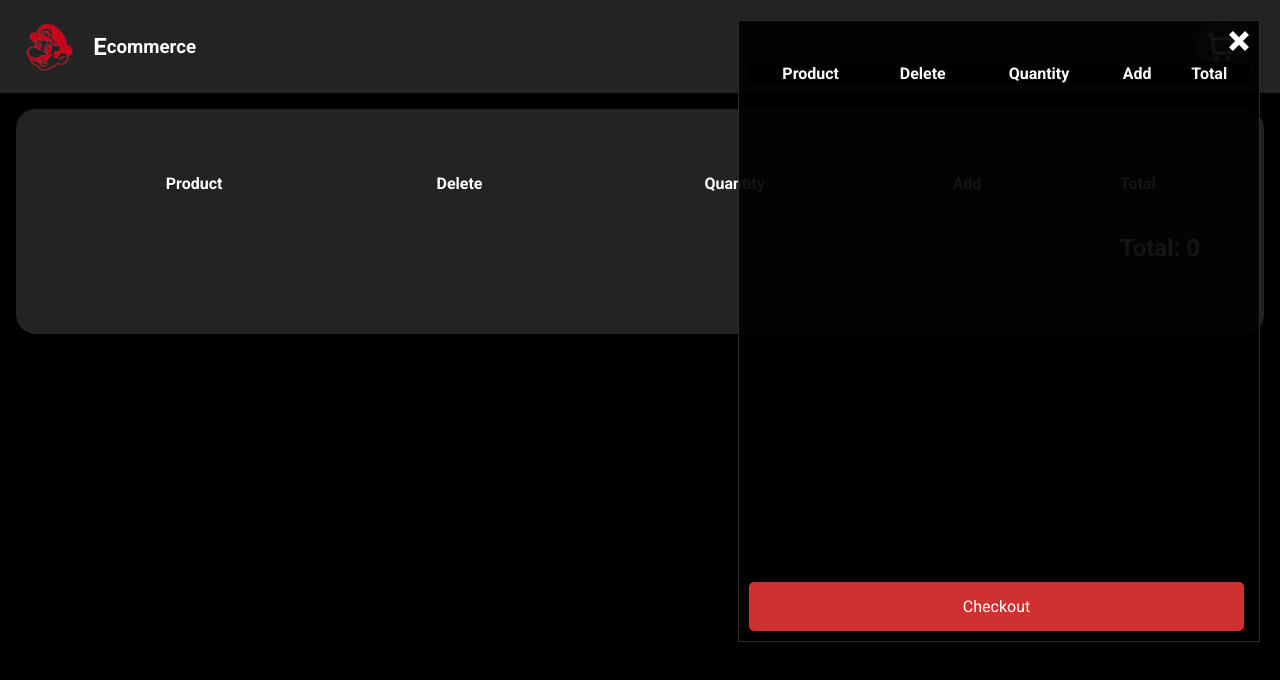
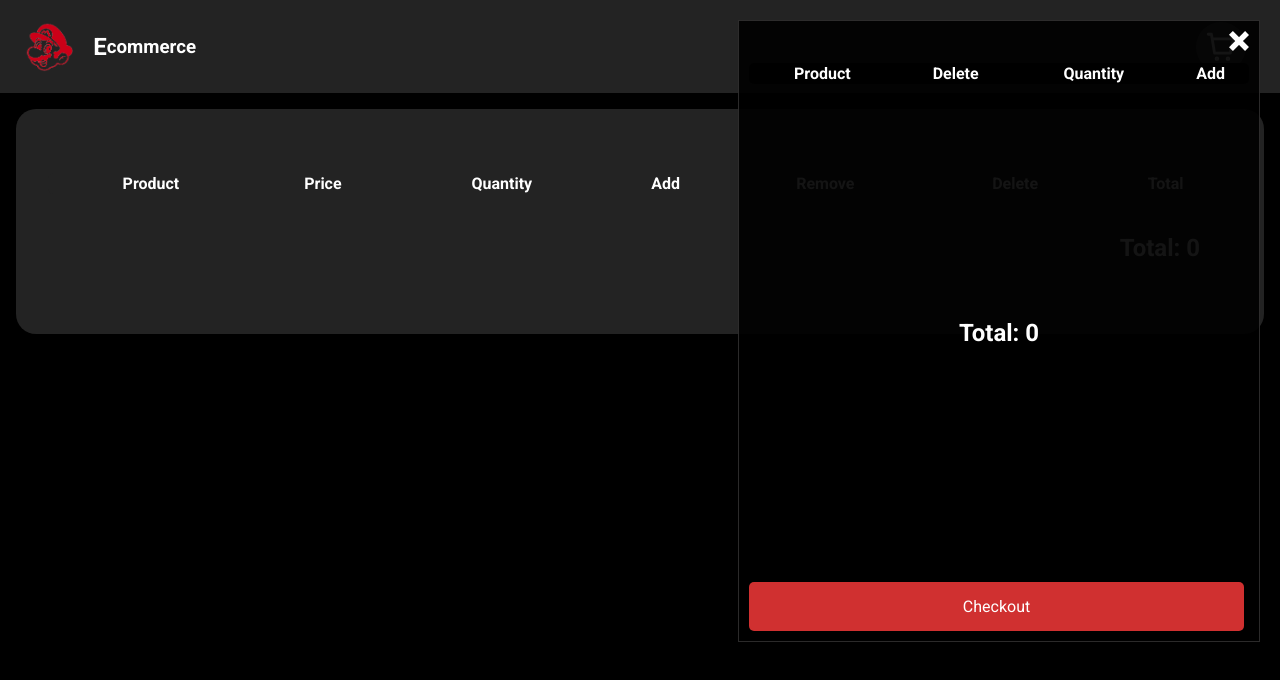
Before and after one commit to humbertodrc/mercat-ecommerce, a React (Vite) app: page /cart in a window 1280 px wide. Both pictures are taken after a click on the picture 1221 px from the left and 46 px from the top of the page. Shown: the top 680 px of the page. Built offline with nearby package versions, Linux system fonts and the light colour scheme.

Commit message:
Feat spinner

```diff
--- a/src/components/CardProduct.jsx
+++ b/src/components/CardProduct.jsx
@@ -2,6 +2,7 @@ import { useDispatch } from 'react-redux';
 import styled from "@emotion/styled";
 import { addToCart } from '../redux/actions/shoppingCartActions';
 import { useMemo } from 'react';
+import { getPrice } from '../utils/getPrice';
 
 const CardContainer = styled.div`
 	display: flex;
@@ -101,11 +102,6 @@ export const CardProduct = ({item}) => {
 
 	const dispatch = useDispatch();
 
-	const getPrice = () => {
-		const numero = Math.floor(Math.random() * (100 - 1)) + 100;
-		return numero;
-	};
-
 	// Memoriza el precio del producto
 	const price = useMemo(() => getPrice(), []);
 
--- a/src/components/CartModal.jsx
+++ b/src/components/CartModal.jsx
@@ -6,6 +6,8 @@ import {
 	addOneToCart,
 	removeFromCart,
 } from "../redux/actions/shoppingCartActions";
+import { getPrice } from '../utils/getPrice';
+import { useMemo } from 'react';
 
 const ModalContainer = styled.div`
 	display: flex;
@@ -80,6 +82,23 @@ const Button = styled.button`
 	cursor: pointer;
 `;
 
+const TotalContainer = styled.div`
+	display: flex;
+	justify-content: flex-end;
+	align-items: center;
+	padding: 0.8rem;
+
+	h3 {
+		font-size: 1.5rem;
+		color: #fff;
+		font-weight: 700;
+	}
+
+	@media (min-width: 768px) {
+		padding: 1rem 2rem;
+	}
+`
+
 export const CartModal = ({handleCartModal}) => {
 	const state = useSelector((state) => state);
 	const dispatch = useDispatch();
@@ -94,6 +113,8 @@ export const CartModal = ({handleCartModal}) => {
 		handleCartModal()
 	}
 
+	const price = useMemo(() => getPrice(), []);
+
 	return (
 		<ModalContainer>
 			<CloseButton>
@@ -106,7 +127,6 @@ export const CartModal = ({handleCartModal}) => {
 						<th>Delete</th>
 						<th>Quantity</th>
 						<th>Add</th>
-						<th>Total</th>
 					</tr>
 				</thead>
 				<tbody>
@@ -124,11 +144,13 @@ export const CartModal = ({handleCartModal}) => {
 									+1
 								</button>
 							</Cell>
-							<Cell>{2 * parseInt(item.quantity)}</Cell>
 						</Row>
 					))}
 				</tbody>
 			</Table>
+			<TotalContainer>
+				<h3>Total: {shoppingCart.reduce((acc, item) => acc + price * parseInt(item.quantity), 0)}</h3>
+			</TotalContainer>
 			<ButtonContainer>
 				<Button onClick={handleNavigate}>Checkout</Button>
 			</ButtonContainer>
--- /dev/null
+++ b/src/components/Spinner.jsx
@@ -0,0 +1,16 @@
+
+
+const Spinner = () => {
+	return (
+		<div className="sk-chase">
+			<div className="sk-chase-dot"></div>
+			<div className="sk-chase-dot"></div>
+			<div className="sk-chase-dot"></div>
+			<div className="sk-chase-dot"></div>
+			<div className="sk-chase-dot"></div>
+			<div className="sk-chase-dot"></div>
+		</div>
+	);
+};
+
+export default Spinner;
--- a/src/index.css
+++ b/src/index.css
@@ -5,3 +5,59 @@ body {
   background-color: #000000;
   font-family: 'Roboto', sans-serif;
 }
+
+.sk-chase {
+  width: 40px;
+  height: 40px;
+  position: relative;
+  animation: sk-chase 2.5s infinite linear both;
+  margin: 150px auto;
+}
+
+.sk-chase-dot {
+  width: 100%;
+  height: 100%;
+  position: absolute;
+  left: 0;
+  top: 0;
+  animation: sk-chase-dot 2.0s infinite ease-in-out both;
+}
+
+.sk-chase-dot:before {
+  content: '';
+  display: block;
+  width: 25%;
+  height: 25%;
+  background-color: #d03030;
+  border-radius: 100%;
+  animation: sk-chase-dot-before 2.0s infinite ease-in-out both;
+}
+
+.sk-chase-dot:nth-child(1) { animation-delay: -1.1s; }
+.sk-chase-dot:nth-child(2) { animation-delay: -1.0s; }
+.sk-chase-dot:nth-child(3) { animation-delay: -0.9s; }
+.sk-chase-dot:nth-child(4) { animation-delay: -0.8s; }
+.sk-chase-dot:nth-child(5) { animation-delay: -0.7s; }
+.sk-chase-dot:nth-child(6) { animation-delay: -0.6s; }
+.sk-chase-dot:nth-child(1):before { animation-delay: -1.1s; }
+.sk-chase-dot:nth-child(2):before { animation-delay: -1.0s; }
+.sk-chase-dot:nth-child(3):before { animation-delay: -0.9s; }
+.sk-chase-dot:nth-child(4):before { animation-delay: -0.8s; }
+.sk-chase-dot:nth-child(5):before { animation-delay: -0.7s; }
+.sk-chase-dot:nth-child(6):before { animation-delay: -0.6s; }
+
+@keyframes sk-chase {
+  100% { transform: rotate(360deg); }
+}
+
+@keyframes sk-chase-dot {
+  80%, 100% { transform: rotate(360deg); }
+}
+
+@keyframes sk-chase-dot-before {
+  50% {
+    transform: scale(0.4);
+  } 100%, 0% {
+    transform: scale(1.0);
+  }
+}
--- a/src/pages/Cart.jsx
+++ b/src/pages/Cart.jsx
@@ -4,6 +4,8 @@ import {
 	removeFromCart,
 } from "../redux/actions/shoppingCartActions";
 import styled from "@emotion/styled";
+import { getPrice } from '../utils/getPrice';
+import { useMemo } from 'react';
 
 const CartContainer = styled.div`
 	background-color: #232323;
@@ -65,9 +67,10 @@ function Cart() {
 	const dispatch = useDispatch();
 
 	const {cart} = state;
-	const {shoppingCart} = cart;
+	const { shoppingCart } = cart;
 
-	console.log(shoppingCart);
+	const price = useMemo(() => getPrice(), []);
+
 
 	return (
 		<CartContainer>
@@ -75,9 +78,11 @@ function Cart() {
 				<thead>
 					<tr>
 						<th>Product</th>
-						<th>Delete</th>
+						<th>Price</th>
 						<th>Quantity</th>
 						<th>Add</th>
+						<th>Remove</th>
+						<th>Delete</th>
 						<th>Total</th>
 					</tr>
 				</thead>
@@ -85,24 +90,30 @@ function Cart() {
 					{shoppingCart.map((item) => (
 						<Row key={item.tail}>
 							<td>{item.name}</td>
+							<Cell>{price}</Cell>
+							<Cell>{parseInt(item.quantity)}</Cell>
 							<Cell>
 								<button onClick={() => dispatch(removeFromCart(item.tail))}>
 									-1
 								</button>
 							</Cell>
-							<Cell>{parseInt(item.quantity)}</Cell>
 							<Cell>
 								<button onClick={() => dispatch(addOneToCart(item.tail))}>
 									+1
 								</button>
 							</Cell>
-							<Cell>{2 * parseInt(item.quantity)}</Cell>
+							<Cell>
+								<button onClick={() => dispatch(addOneToCart(item.tail))}>
+									Delete
+								</button>
+							</Cell>
+							<Cell>{price * parseInt(item.quantity)}</Cell>
 						</Row>
 					))}
 				</tbody>
 			</Table>
 			<TotalContainer>
-				<h3>Total: {shoppingCart.reduce((acc, item) => acc + 2 * parseInt(item.quantity), 0)}</h3>
+				<h3>Total: {shoppingCart.reduce((acc, item) => acc + price * parseInt(item.quantity), 0)}</h3>
 			</TotalContainer>
 		</CartContainer>
 	);
--- a/src/pages/Home.jsx
+++ b/src/pages/Home.jsx
@@ -7,6 +7,7 @@ import {getDataProducts, isLoading} from "../redux/actions/shoppingCartActions";
 import apiProducts from "../api";
 import {CardProduct} from "../components/CardProduct";
 import { Hero } from '../components/Hero';
+import Spinner from '../components/Spinner';
 
 const Container = styled.div`
 	display: grid;
@@ -48,7 +49,7 @@ function Home() {
 			<Container>
 				{load ? (
 					<>
-						<h1 style={{color: "white"}}>Cargando...</h1>
+						<Spinner />
 					</>
 				) : (
 					<>
--- /dev/null
+++ b/src/utils/getPrice.js
@@ -0,0 +1,4 @@
+export const getPrice = () => {
+  const numero = Math.floor(Math.random() * (100 - 1)) + 100;
+  return numero;
+};
```
